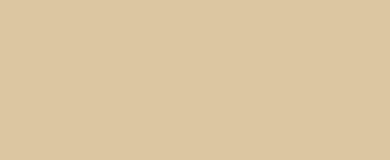
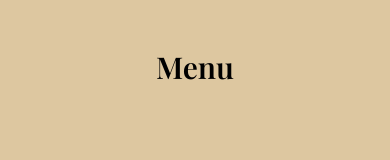
Before and after one commit to thatchereames/portfolio-site, a Next.js app: page / in a window 390 px wide. Shown: the top 160 px of the page. Built offline with nearby package versions, Linux system fonts and the light colour scheme; a web font is replaced by a local one.

Commit message:
Created a mobile version of the navigation menu.

```diff
--- a/app/globals.css
+++ b/app/globals.css
@@ -1,4 +1,4 @@
-@import "tailwindcss";
+@import 'tailwindcss';
 
 :root {
   --background: #DDC7A0;
@@ -8,8 +8,6 @@
 @theme inline {
   --color-background: var(--background);
   --color-foreground: var(--foreground);
-  --font-sans: var(--font-geist-sans);
-  --font-mono: var(--font-geist-mono);
 }
 
 @media (prefers-color-scheme: dark) {
--- a/app/layout.tsx
+++ b/app/layout.tsx
@@ -1,21 +1,12 @@
-import type { Metadata } from "next";
-import { Geist, Geist_Mono } from "next/font/google";
-import "./globals.css";
-import Nav from "./ui/navigation/nav";
-
-const geistSans = Geist({
-  variable: "--font-geist-sans",
-  subsets: ["latin"],
-});
-
-const geistMono = Geist_Mono({
-  variable: "--font-geist-mono",
-  subsets: ["latin"],
-});
+import type { Metadata } from 'next';
+import { playfair } from '@/app/ui/fonts';
+import './globals.css';
+import { Nav, MobileNav } from './ui/navigation/nav';
+import Link from 'next/link';
 
 export const metadata: Metadata = {
   title: "Thatcher's Portfolio",
-  description: "The software and experience of Thatcher Eames",
+  description: 'The software and experience of Thatcher Eames',
 };
 
 export default function RootLayout({
@@ -25,12 +16,15 @@ export default function RootLayout({
 }>) {
   return (
     <html
-      lang="en"
+      lang='en'
       className={`h-full antialiased bg-[#DDC7A0]`}
     >
-      <body className="min-h-full w-screen has-[.scrolless]:overflow-hidden">
-        <div className="absolute w-full h-min bg-[#DDC7A0] grid place-items-center pt-[1.5em] font-semibold text-[clamp(5px,3vw,30px)] ">
+      <body className='min-h-full w-screen has-[.scrolless]:overflow-hidden'>
+        <div className='absolute md:block w-full h-min bg-[#DDC7A0] grid place-items-center pt-[1.5em] font-semibold text-[clamp(5px,3vw,30px)]'>
           <Nav />
+        </div>
+        <div className={`absolute w-screen md:hidden grid place-items-center pt-[1.5em] font-semibold text-[clamp(5px,8vw,30px)]`}>
+          <MobileNav />
         </div>
         {children}
       </body>
--- a/app/ui/navigation/nav-links.tsx
+++ /dev/null
@@ -1,28 +0,0 @@
-import Link from 'next/link';
-import { playfair } from '@/app/ui/fonts';
-
-const links = [
-    { name: 'Home', href: '/' },
-    { name: 'About', href: '/about' },
-    { name: 'Experience', href: '/experience' },
-    { name: 'Projects', href: '/projects' },
-    { name: 'Contact', href: '/contact' },
-];
-
-export default function NavLinks() {
-    return (
-        <>
-            {links.map((link) => {
-                return (
-                    <Link
-                        key={link.name}
-                        href={link.href}
-                        className={`${playfair.className} text-black text-left`}
-                    >
-                        <p className="hidden md:block">{link.name}</p>
-                    </Link>
-                );
-            })}
-        </>
-    )
-}
--- a/app/ui/navigation/nav.tsx
+++ b/app/ui/navigation/nav.tsx
@@ -1,10 +1,99 @@
+'use client';
+
 import Link from 'next/link';
-import NavLinks from './nav-links';
+import { playfair } from '../fonts';
+import { useState } from 'react';
+import { motion, AnimatePresence } from 'motion/react';
 
-export default function Nav() {
-    return (
-        <div className="flex gap-10 w-fit">
-            <NavLinks/>
-        </div>
-    );
+const links = [
+  { name: 'Home', href: '/' },
+  { name: 'About', href: '/about' },
+  { name: 'Experience', href: '/experience' },
+  { name: 'Projects', href: '/projects' },
+  { name: 'Contact', href: '/contact' },
+];
+
+export function Nav() {
+  return (
+    <div className='flex gap-10 w-fit'>
+      {links.map((link) => {
+        return (
+          <Link
+            key={link.name}
+            href={link.href}
+            className={`${playfair.className} text-black text-left`}
+          >
+            <p className='hidden md:block'>{link.name}</p>
+          </Link>
+        );
+      })}
+    </div>
+  );
 }
+
+export function MobileNav() {
+  const [isOpen, setIsOpen] = useState(false);
+
+  return (
+    <>
+      <button
+        onClick={() => setIsOpen((prev) => !prev) }
+        aria-expanded={isOpen}
+        aria-label={isOpen ? 'Close' : 'Menu'}
+        className={`${playfair.className} flex-col items-center justify-center gap-1.5 ${ isOpen ? 'text-neutral-100' : "text-black"} relative z-9999`}
+      >
+        <AnimatePresence mode="wait" initial={false}>
+          <motion.span
+            key={isOpen ? "close" : "menu"}
+            initial={{ y: 12, opacity: 0 }}
+            animate={{ y: 0, opacity: 1 }}
+            exit={{ y: -12, opacity: 0 }}
+            transition={{ duration: 0.2, ease: "easeInOut" }}
+            className="inline-block"
+          >
+            {isOpen ? "Close" : "Menu"}
+          </motion.span>
+        </AnimatePresence>
+      </button>
+
+      <AnimatePresence>
+        {isOpen && (
+          <motion.div
+            initial={{ scaleY: 0 }}
+            animate={{ scaleY: 1 }}
+            exit={{ scaleY: 0 }}
+            transition={{ duration: 0.5, ease: [0.76, 0, 0.24, 1] }}
+            style={{ originY: 0 }}
+            className='fixed inset-0 z-50 flex flex-col items-center justify-center bg-neutral-950 text-neutral-100'
+          >
+            <motion.nav
+              initial='closed'
+              animate='open'
+              exit='closed'
+              className='flex flex-col items-center gap-6'
+            >
+              {links.map((link, i) =>(
+                <motion.a
+                  key={link.name}
+                  href={link.href}
+                  onClick={() => setIsOpen(false)}
+                  variants={{
+                    closed: { opacity: 0, y: 24 },
+                    open: {
+                      opacity: 1,
+                      y: 0,
+                      transition: { delay: 0.25 + i * 0.07, duration: 0.4 }
+                    },
+                  }}
+                  className={`${playfair.className} text-4xl font-semibold tracking-tight sm:text-6xl`}
+                >
+                  {link.name}
+                </motion.a>
+              ))}
+            </motion.nav>
+          </motion.div>
+        )}
+      </AnimatePresence>
+    </>
+  );
+}
--- a/package.json
+++ b/package.json
@@ -9,6 +9,7 @@
     "lint": "eslint"
   },
   "dependencies": {
+    "motion": "^12.43.0",
     "next": "16.2.12",
     "react": "19.2.4",
     "react-dom": "19.2.4"
```
Also changed, not shown: 2 other files (tests, documents, lock files or other folders).
